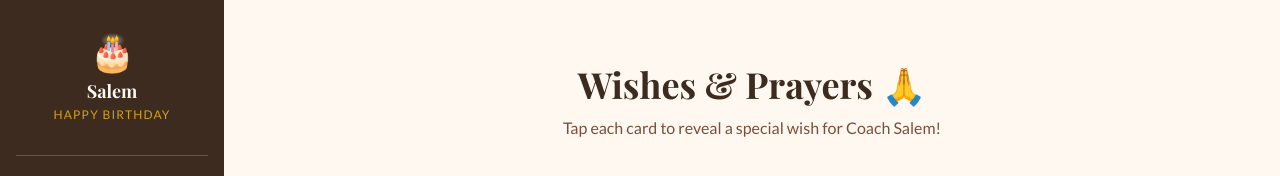
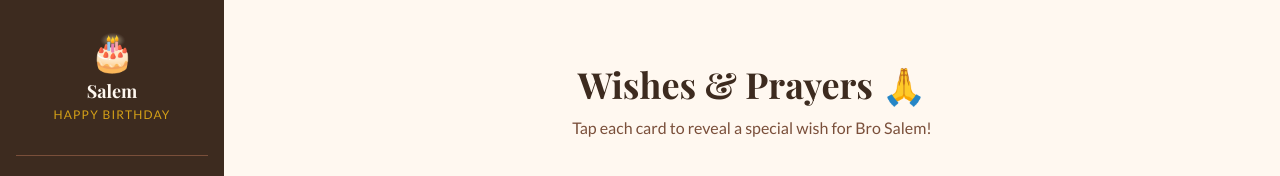
Before and after one commit to Favor32/Happy-Birthday-, a Next.js app: page /wishes in a window 1280 px wide. Shown: the top 176 px of the page. Built offline with nearby package versions, Linux system fonts and the light colour scheme.

Commit message:
Change some text

```diff
--- a/app/components/Navbar.tsx
+++ b/app/components/Navbar.tsx
@@ -21,7 +21,7 @@ export default function Navbar() {
         <div className="text-center">
           <p className="text-4xl">🎂</p>
           <p className="font-heading text-cream text-lg font-bold mt-2 leading-tight">
-             Salem
+            Salem
           </p>
           <p className="font-body text-gold text-xs mt-1 tracking-widest uppercase">
             Happy Birthday
--- a/app/wishes/page.tsx
+++ b/app/wishes/page.tsx
@@ -152,7 +152,7 @@ export default function WishesPage() {
         Wishes & Prayers 🙏
       </h1>
       <p className="font-body text-brown-light text-center mt-3 max-w-md relative z-10">
-        Tap each card to reveal a special wish for Coach Salem!
+        Tap each card to reveal a special wish for Bro Salem!
       </p>
 
       <div className="mt-12 grid grid-cols-1 md:grid-cols-2 lg:grid-cols-3 gap-6 w-full max-w-4xl relative z-10">
```
